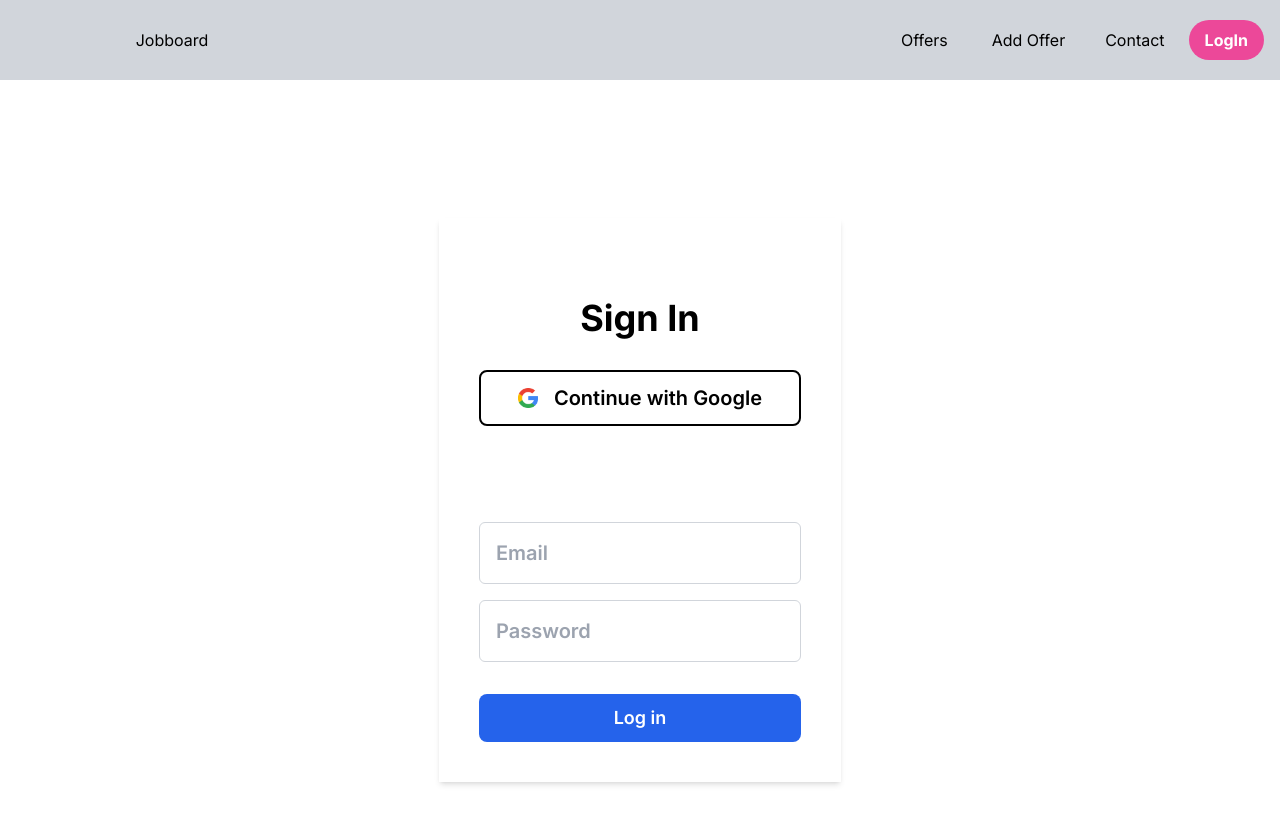
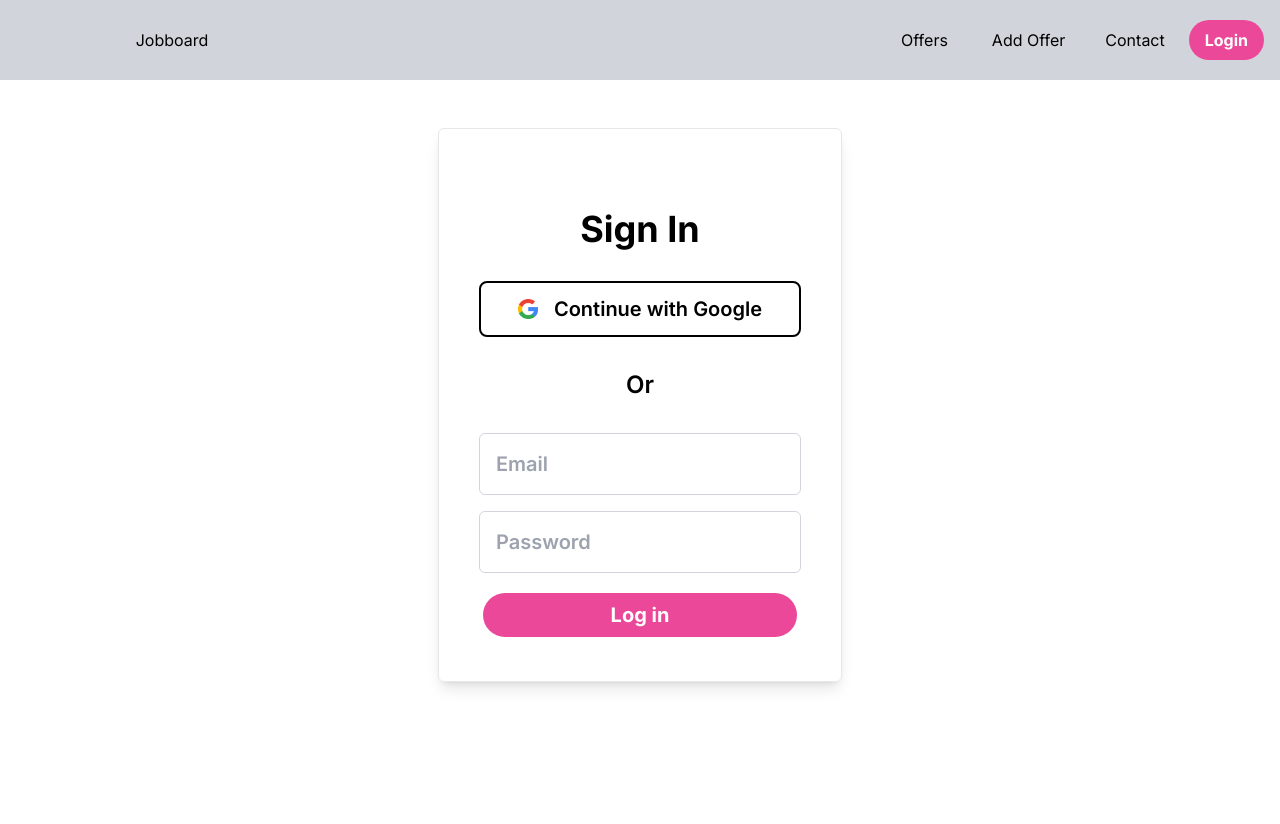
Before and after one commit to lcse1706/Jobboard, a Next.js app: page /login in a window 1280 px wide. Shown: the top 824 px of the page. After the commit the page ends 800 px from the top, so only its background shows below. Built offline with nearby package versions, Linux system fonts and the light colour scheme; no server answers.

Commit message:
google login fixed

```diff
--- a/app/add/page.tsx
+++ b/app/add/page.tsx
@@ -1,7 +1,8 @@
-import { AddOfferForm } from '../../components/AddOfferForm';
+import { loginIsRequiredServer } from "@/lib/auth";
 
-const AddOffer = () => {
+import { AddOfferForm } from "../../components/AddOfferForm";
+
+export default async function AddOffer() {
+  await loginIsRequiredServer();
   return <AddOfferForm />;
-};
-
-export default AddOffer;
+}
--- a/app/login/page.tsx
+++ b/app/login/page.tsx
@@ -21,12 +21,12 @@ export default async function SignInPage() {
   // }
 
   return (
-    <div className="w-full flex flex-col items-center justify-center min-h-screen py-2">
-      <div className="flex flex-col items-center mt-10 p-10 shadow-md">
+    <div className="w-full flex flex-col items-center justify-center min-dh-screen py-2">
+      <div className="flex flex-col items-center mt-10 p-10 shadow-lg border border-gray-200 rounded-md">
         <h1 className="mt-10 mb-4 text-4xl font-bold">Sign In</h1>
         <GoogleSignInButton />
         {/* <GithubSignInButton /> */}
-        <span className="text-2xl font-semibold text-white text-center mt-8">
+        <span className="text-2xl font-semibold text-black text-center mt-8">
           Or
         </span>
         {/* <CredentialsSignInButton /> */}
--- a/app/page.tsx
+++ b/app/page.tsx
@@ -1,10 +1,7 @@
 import { GoogleMaps } from "@/components/GoogleMaps";
 import { JobOfferList } from "@/components/JobOfferList";
-import { loginIsRequiredServer } from "@/lib/auth";
 
 export default async function Page() {
-  await loginIsRequiredServer();
-
   return (
     <section className="flex flex-row w-full  p-5">
       <section className="w-2/3">
--- a/components/CredentialsForm.tsx
+++ b/components/CredentialsForm.tsx
@@ -4,6 +4,8 @@ import { FormEventHandler, useState } from "react";
 
 import { signIn } from "next-auth/react";
 import { useRouter } from "next/navigation";
+
+import { Button } from "./ui";
 
 interface CredentialsFormProps {
   csrfToken?: string;
@@ -57,12 +59,7 @@ export function CredentialsForm(props: CredentialsFormProps) {
         className="w-full px-4 py-4 mb-4 border border-gray-300 rounded-md"
       />
 
-      <button
-        type="submit"
-        className="w-full h-12 px-6 mt-4 text-lg text-white transition-colors duration-150 bg-blue-600 rounded-lg focus:shadow-outline hover:bg-blue-700"
-      >
-        Log in
-      </button>
+      <Button label="Log in" type="submit" />
     </form>
   );
 }
--- a/components/ui/Navigation/Navigation.tsx
+++ b/components/ui/Navigation/Navigation.tsx
@@ -30,13 +30,9 @@ export const Navigation = (props: NavProps) => {
           </li>
         ))}
         {session.status !== "authenticated" ? (
-          <Button type="submit" label="LogIn" onClick={logInHandler}></Button>
+          <Button type="submit" label="Login" onClick={logInHandler}></Button>
         ) : (
-          <Button
-            type="submit"
-            label="Log Out"
-            onClick={logOutHandler}
-          ></Button>
+          <Button type="submit" label="Logout" onClick={logOutHandler}></Button>
         )}
       </ul>
     </nav>
--- a/lib/auth.ts
+++ b/lib/auth.ts
@@ -47,10 +47,10 @@ export const authConfig: NextAuthOptions = {
         return null;
       },
     }),
-    // GoogleProvider({
-    //   clientId: process.env.GOOGLE_CLIENT_ID as string,
-    //   clientSecret: process.env.GOOGLE_CLIENT_SECRET as string,
-    // }),
+    GoogleProvider({
+      clientId: process.env.GOOGLE_CLIENT_ID as string,
+      clientSecret: process.env.GOOGLE_CLIENT_SECRET as string,
+    }),
     // GithubProvider({
     //   clientId: process.env.GITHUB_CLIENT_ID as string,
     //   clientSecret: process.env.GITHUB_CLIENT_SECRET as string,
@@ -63,10 +63,10 @@ export async function loginIsRequiredServer() {
   if (!session) return redirect("/login");
 }
 
-export function loginIsRequiredClient() {
-  if (typeof window !== "undefined") {
-    const session = useSession();
-    const router = useRouter();
-    if (!session) router.push("/login");
-  }
-}
+// export function loginIsRequiredClient() {
+//   if (typeof window !== "undefined") {
+//     const session = useSession();
+//     const router = useRouter();
+//     if (!session) router.push("/login");
+//   }
+// }
```
